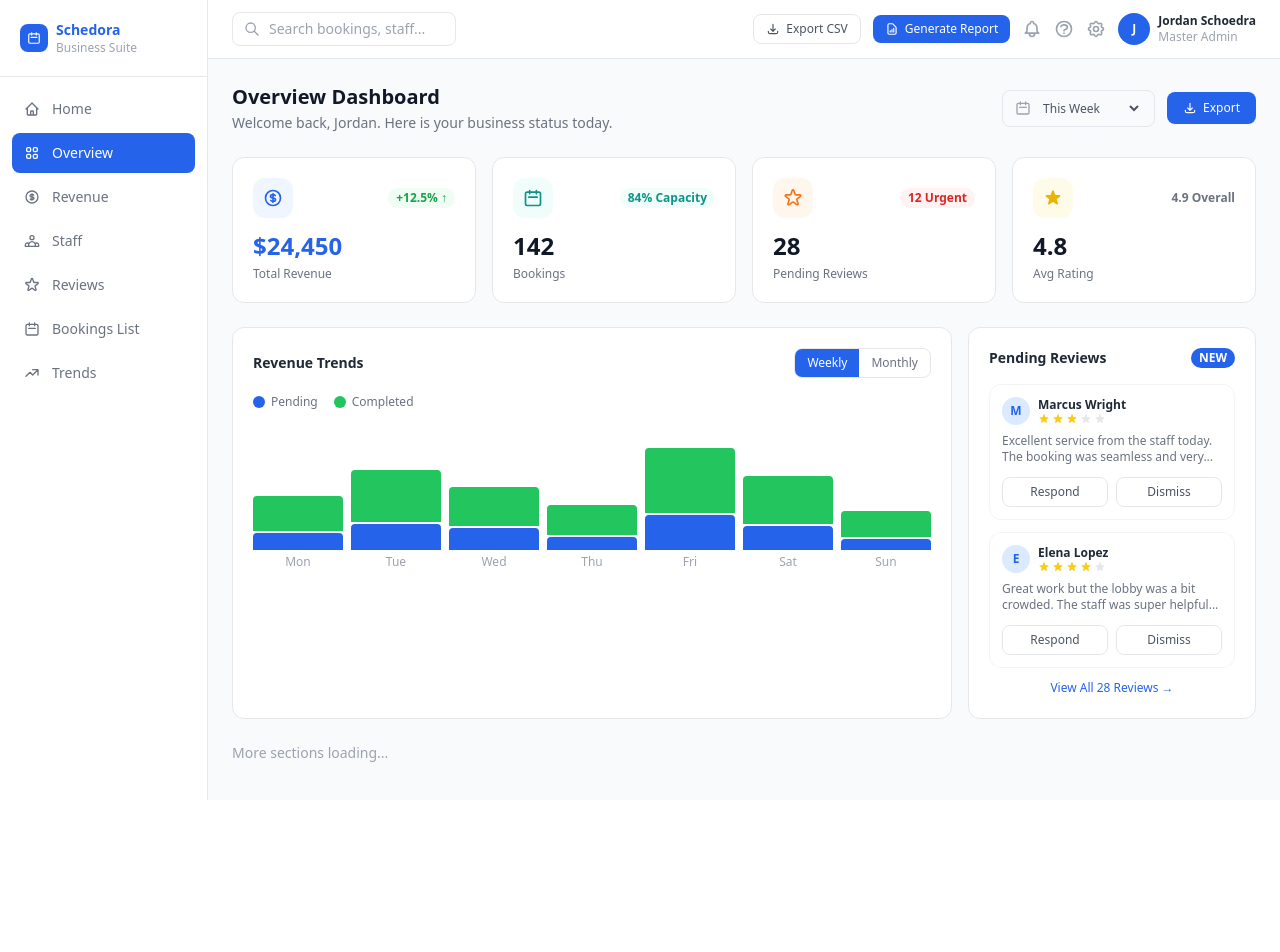
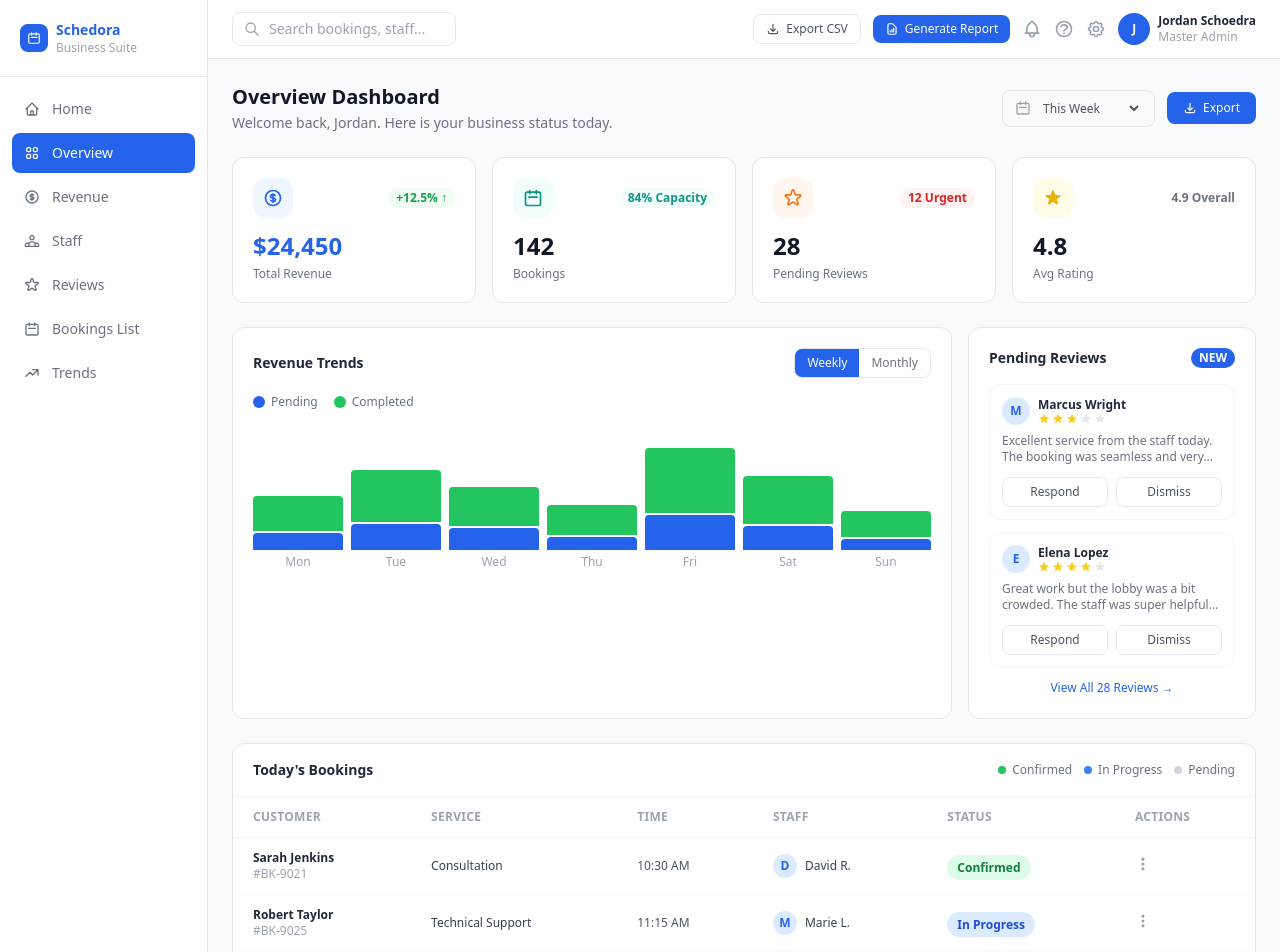
Before and after one commit to Schedora/Schedora, a Nuxt app in the folder frontend/: page /owner/dashboard in a window 1280 px wide. Shown: the top 952 px of the page. Before the commit the page ends 800 px from the top, so only its background shows below. Built offline with nearby package versions, Linux system fonts and the light colour scheme.

Commit message:
add today's bookings table

```diff
--- a/frontend/app/pages/owner/dashboard.vue
+++ b/frontend/app/pages/owner/dashboard.vue
@@ -732,6 +732,150 @@
           </div>
         </div>
 
+        <!-- Today's Bookings Table -->
+        <div class="bg-white border border-gray-200 rounded-xl mb-6">
+          <div
+            class="px-5 py-4 border-b border-gray-100 flex items-center justify-between"
+          >
+            <h3 class="text-sm font-bold text-gray-800">Today's Bookings</h3>
+            <div class="flex items-center gap-3">
+              <span class="flex items-center gap-1.5 text-xs text-gray-500">
+                <span
+                  class="w-2 h-2 rounded-full bg-green-500 inline-block"
+                ></span>
+                Confirmed
+              </span>
+              <span class="flex items-center gap-1.5 text-xs text-gray-500">
+                <span
+                  class="w-2 h-2 rounded-full bg-blue-500 inline-block"
+                ></span>
+                In Progress
+              </span>
+              <span class="flex items-center gap-1.5 text-xs text-gray-500">
+                <span
+                  class="w-2 h-2 rounded-full bg-gray-300 inline-block"
+                ></span>
+                Pending
+              </span>
+            </div>
+          </div>
+
+          <!-- Table -->
+          <table class="w-full">
+            <thead>
+              <tr class="border-b border-gray-100">
+                <th
+                  class="text-left px-5 py-3 text-xs font-semibold text-gray-400 uppercase tracking-wide"
+                >
+                  Customer
+                </th>
+                <th
+                  class="text-left px-5 py-3 text-xs font-semibold text-gray-400 uppercase tracking-wide"
+                >
+                  Service
+                </th>
+                <th
+                  class="text-left px-5 py-3 text-xs font-semibold text-gray-400 uppercase tracking-wide"
+                >
+                  Time
+                </th>
+                <th
+                  class="text-left px-5 py-3 text-xs font-semibold text-gray-400 uppercase tracking-wide"
+                >
+                  Staff
+                </th>
+                <th
+                  class="text-left px-5 py-3 text-xs font-semibold text-gray-400 uppercase tracking-wide"
+                >
+                  Status
+                </th>
+                <th
+                  class="text-left px-5 py-3 text-xs font-semibold text-gray-400 uppercase tracking-wide"
+                >
+                  Actions
+                </th>
+              </tr>
+            </thead>
+            <tbody>
+              <tr
+                v-for="booking in todaysBookings"
+                :key="booking.id"
+                class="border-b border-gray-50 hover:bg-gray-50 transition"
+              >
+                <!-- Customer -->
+                <td class="px-5 py-3">
+                  <div>
+                    <p class="text-xs font-semibold text-gray-800">
+                      {{ booking.customer }}
+                    </p>
+                    <p class="text-xs text-gray-400">{{ booking.ref }}</p>
+                  </div>
+                </td>
+
+                <!-- Service -->
+                <td class="px-5 py-3">
+                  <p class="text-xs text-gray-700">{{ booking.service }}</p>
+                </td>
+
+                <!-- Time -->
+                <td class="px-5 py-3">
+                  <p class="text-xs text-gray-600">{{ booking.time }}</p>
+                </td>
+
+                <!-- Staff -->
+                <td class="px-5 py-3">
+                  <div class="flex items-center gap-2">
+                    <div
+                      class="w-6 h-6 bg-blue-100 rounded-full flex items-center justify-center"
+                    >
+                      <span class="text-blue-600 text-xs font-semibold">{{
+                        booking.staff[0]
+                      }}</span>
+                    </div>
+                    <p class="text-xs text-gray-700">{{ booking.staff }}</p>
+                  </div>
+                </td>
+
+                <!-- Status badge -->
+                <td class="px-5 py-3">
+                  <span
+                    class="text-xs font-semibold px-2.5 py-1 rounded-full"
+                    :class="{
+                      'bg-green-100 text-green-700':
+                        booking.status === 'confirmed',
+                      'bg-blue-100 text-blue-700':
+                        booking.status === 'in_progress',
+                      'bg-gray-100 text-gray-600': booking.status === 'pending',
+                    }"
+                  >
+                    {{
+                      booking.status === "in_progress"
+                        ? "In Progress"
+                        : booking.status.charAt(0).toUpperCase() +
+                          booking.status.slice(1)
+                    }}
+                  </span>
+                </td>
+
+                <!-- Actions -->
+                <td class="px-5 py-3">
+                  <button class="text-gray-400 hover:text-gray-600">
+                    <svg
+                      class="w-4 h-4"
+                      fill="currentColor"
+                      viewBox="0 0 20 20"
+                    >
+                      <path
+                        d="M10 6a2 2 0 110-4 2 2 0 010 4zM10 12a2 2 0 110-4 2 2 0 010 4zM10 18a2 2 0 110-4 2 2 0 010 4z"
+                      />
+                    </svg>
+                  </button>
+                </td>
+              </tr>
+            </tbody>
+          </table>
+        </div>
+
         <!-- More sections loading -->
         <p class="text-gray-400 text-sm">More sections loading...</p>
       </main>
@@ -829,4 +973,35 @@ const pendingReviews = ref([
       "Great work but the lobby was a bit crowded. The staff was super helpful...",
   },
 ]);
+
+// Today's bookings sample data
+const todaysBookings = ref([
+  {
+    id: 1,
+    customer: "Sarah Jenkins",
+    ref: "#BK-9021",
+    service: "Consultation",
+    time: "10:30 AM",
+    staff: "David R.",
+    status: "confirmed",
+  },
+  {
+    id: 2,
+    customer: "Robert Taylor",
+    ref: "#BK-9025",
+    service: "Technical Support",
+    time: "11:15 AM",
+    staff: "Marie L.",
+    status: "in_progress",
+  },
+  {
+    id: 3,
+    customer: "Alice Chen",
+    ref: "#BK-9030",
+    service: "Asset Audit",
+    time: "01:00 PM",
+    staff: "James S.",
+    status: "pending",
+  },
+]);
 </script>
```
